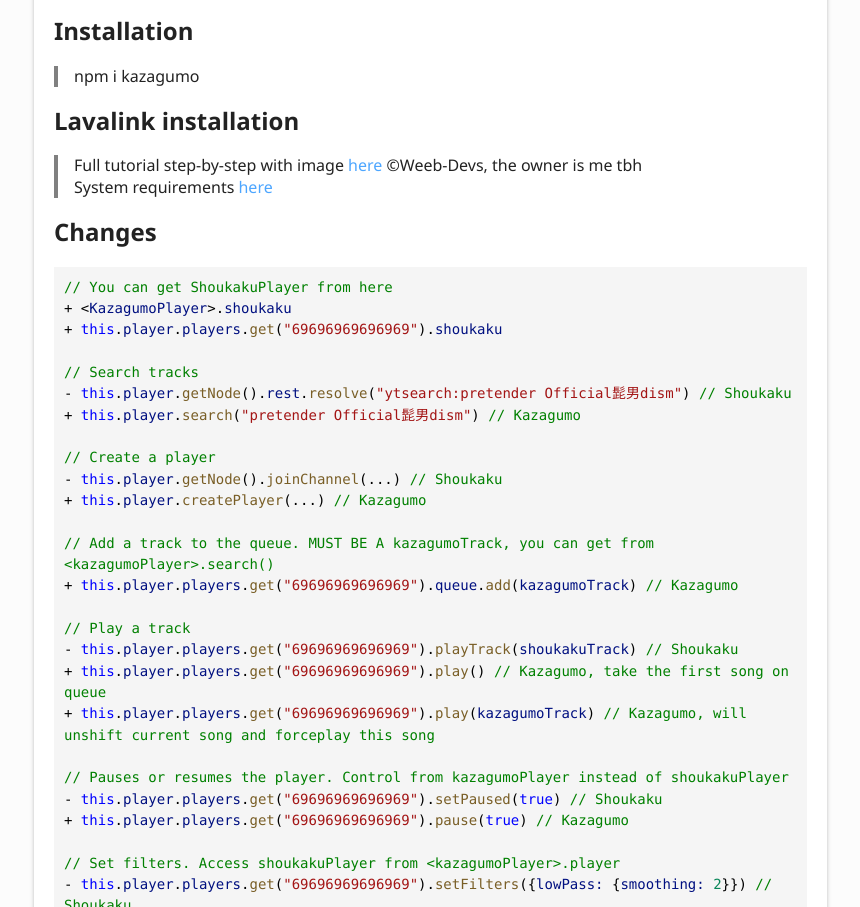
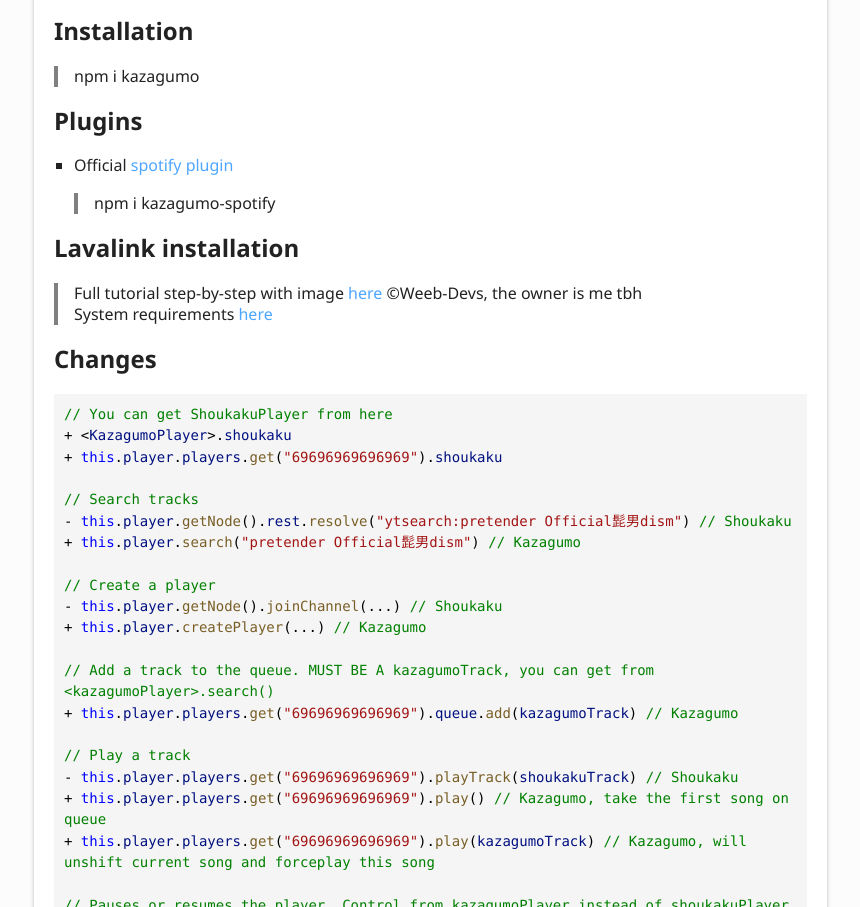
Before and after one commit to Takiyo0/Kazagumo, a website: page docs/index.html in a window 1280 px wide. Shown: the part 937-1844 px from the top of the page, without its empty margins (6-866 px from the left). Drawn offline with Linux system fonts and the light colour scheme.

Commit message:
update docs

```diff
--- a/docs/index.html
+++ b/docs/index.html
@@ -29,6 +29,16 @@
 <blockquote>
 <p>npm i kazagumo</p>
 </blockquote>
+
+<a href="#plugins" id="plugins" style="color: inherit; text-decoration: none;">
+  <h2>Plugins</h2>
+</a>
+<ul>
+<li>Official <a href="https://github.com/Takiyo0/kazagumo-spotify">spotify plugin</a><blockquote>
+<p>npm i kazagumo-spotify</p>
+</blockquote>
+</li>
+</ul>
 
 <a href="#lavalink-installation" id="lavalink-installation" style="color: inherit; text-decoration: none;">
   <h2>Lavalink installation</h2>
```
